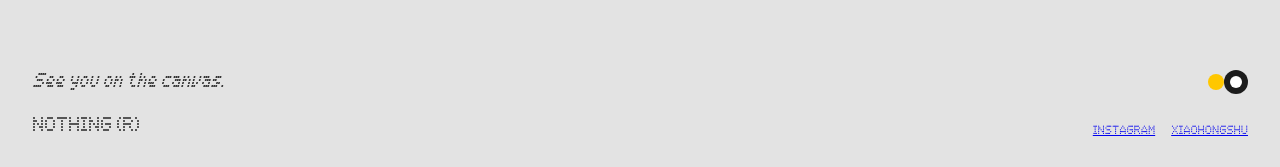
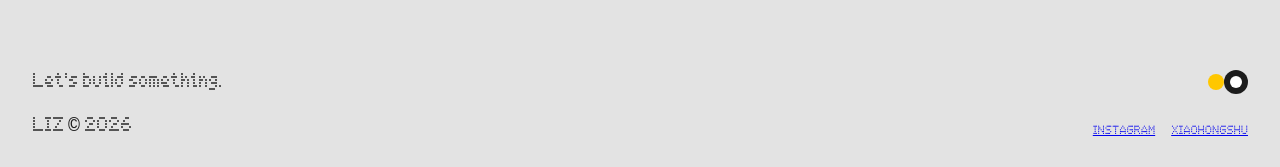
Before and after one commit to liz0727-del/liz--profile, a React (Vite) app: page /detail/project/1 in a window 1280 px wide. Shown: the part 1030-1197 px from the top of the page. Built offline with nearby package versions, Linux system fonts and the light colour scheme; a web font is replaced by a local one.

Commit message:
style: unify footer copy and remove italic styling across pages

```diff
--- a/src/App.jsx
+++ b/src/App.jsx
@@ -178,7 +178,7 @@ function HomePage({ onScrollTriggerRef }) {
         {/* 第二行: See you on the canvas + 装饰圆点 */}
         <div className="flex justify-between items-center mb-16" style={{ marginTop: '200px' }}>
           <p
-            className="font-ndot italic"
+            className="font-ndot"
             style={{
               fontSize: '20px',
               color: '#1C1C1C'
--- a/src/components/PlaygroundSection/index.jsx
+++ b/src/components/PlaygroundSection/index.jsx
@@ -171,7 +171,6 @@ function PlaygroundSection() {
                                 fontFamily: 'var(--font-ndot), Georgia, serif',
                                 fontWeight: 100,
                                 lineHeight: '44px',
-                                fontStyle: 'italic',
                                 color: '#1c1c1c',
                                 margin: 0,
                             }}
--- a/src/pages/detail/Project1Detail.jsx
+++ b/src/pages/detail/Project1Detail.jsx
@@ -663,13 +663,13 @@ function Project1Detail() {
                 {/* 第二行: See you on the canvas + 装饰圆点 */}
                 <div className="flex justify-between items-center mb-16" style={{ marginTop: '200px' }}>
                     <p
-                        className="font-ndot italic"
+                        className="font-ndot"
                         style={{
                             fontSize: '20px',
                             color: isDarkMode ? '#FFFFFF' : '#1C1C1C'
                         }}
                     >
-                        {t(translations.detailUI.footerTagline, language)}
+                        {t(translations.footer.tagline, language)}
                     </p>
                     <div className="flex items-center gap-2">
                         <span
@@ -709,7 +709,7 @@ function Project1Detail() {
                             color: isDarkMode ? '#FFFFFF' : '#1C1C1C'
                         }}
                     >
-                        NOTHING (R)
+                        LIZ © 2026
                     </div>
                     <div
                         className="flex font-ndot uppercase"
--- a/src/pages/detail/Project2Detail.jsx
+++ b/src/pages/detail/Project2Detail.jsx
@@ -656,13 +656,13 @@ function Project2Detail() {
                 {/* 第二行: See you on the canvas + 装饰圆点 */}
                 <div className="flex justify-between items-center mb-16" style={{ marginTop: '200px' }}>
                     <p
-                        className="font-ndot italic"
+                        className="font-ndot"
                         style={{
                             fontSize: '20px',
                             color: isDarkMode ? '#FFFFFF' : '#1C1C1C'
                         }}
                     >
-                        {t(translations.detailUI.footerTagline, language)}
+                        {t(translations.footer.tagline, language)}
                     </p>
                     <div className="flex items-center gap-2">
                         <span
@@ -702,7 +702,7 @@ function Project2Detail() {
                             color: isDarkMode ? '#FFFFFF' : '#1C1C1C'
                         }}
                     >
-                        NOTHING (R)
+                        LIZ © 2026
                     </div>
                     <div
                         className="flex font-ndot uppercase"
--- a/src/pages/detail/Project3Detail.jsx
+++ b/src/pages/detail/Project3Detail.jsx
@@ -706,13 +706,13 @@ function Project3Detail() {
                 {/* 第二行: See you on the canvas + 装饰圆点 */}
                 <div className="flex justify-between items-center mb-16" style={{ marginTop: '200px' }}>
                     <p
-                        className="font-ndot italic"
+                        className="font-ndot"
                         style={{
                             fontSize: '20px',
                             color: isDarkMode ? '#FFFFFF' : '#1C1C1C'
                         }}
                     >
-                        {t(translations.detailUI.footerTagline, language)}
+                        {t(translations.footer.tagline, language)}
                     </p>
                     <div className="flex items-center gap-2">
                         <span
@@ -752,7 +752,7 @@ function Project3Detail() {
                             color: isDarkMode ? '#FFFFFF' : '#1C1C1C'
                         }}
                     >
-                        NOTHING (R)
+                        LIZ © 2026
                     </div>
                     <div
                         className="flex font-ndot uppercase"
```
